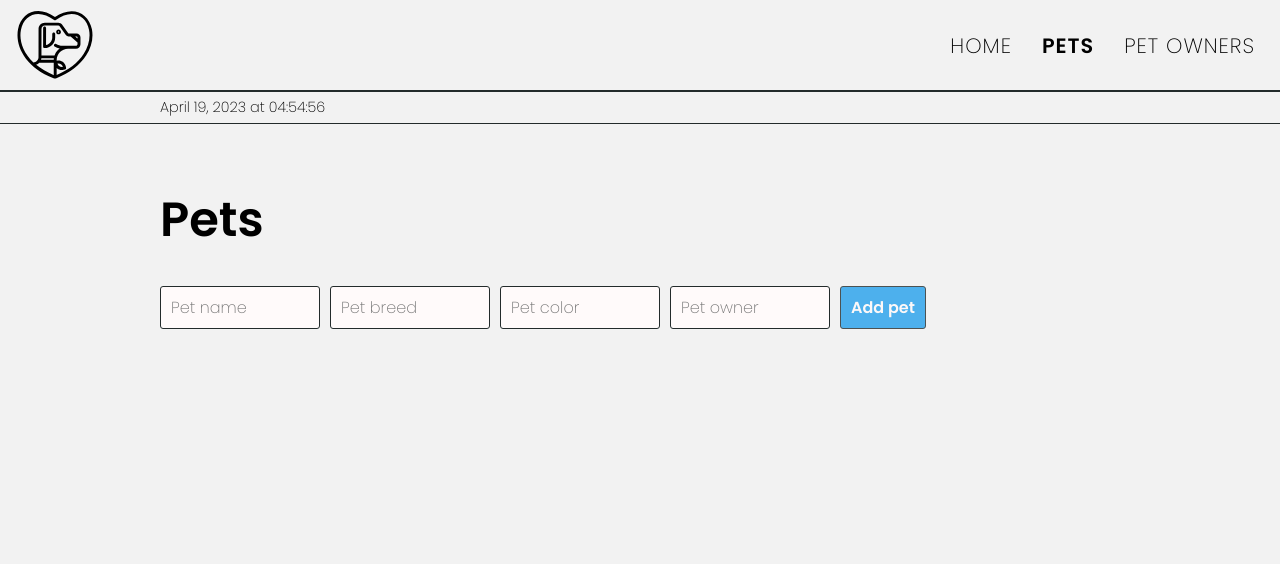
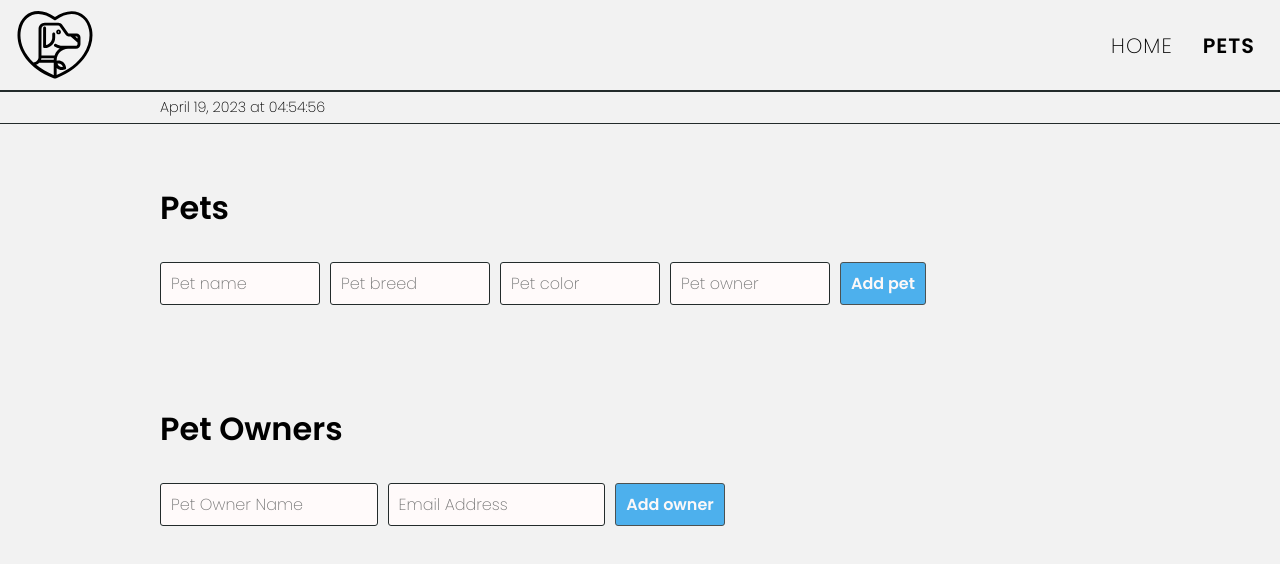
Before and after one commit to Mussorable/pets-hotel, a React (Vite) app: page /pets in a window 1280 px wide. Shown: the top 564 px of the page. Built offline with nearby package versions, Linux system fonts and the light colour scheme.

Commit message:
added straightforward add owner form v1.0

```diff
--- /dev/null
+++ b/src/AddOwnerForm.jsx
@@ -0,0 +1,14 @@
+export default function AddOwnerForm() {
+
+    function handleFormSubmit(event) {
+        event.preventDefault();
+    }
+
+    return <div className="add-form">
+        <form id="owner-form" onSubmit={handleFormSubmit}>
+            <input className="input input-width--xl" placeholder="Pet Owner Name" type="text" name="owner-name" id="owner-name-input" />
+            <input className="input input-width--xl" placeholder="Email Address" type="email" name="owner-email" id="owner-email-input" />
+            <button className="button" type="submit">Add owner</button>
+        </form>
+    </div>;
+}
--- a/src/App.jsx
+++ b/src/App.jsx
@@ -1,7 +1,6 @@
 import { BrowserRouter, Routes, Route} from "react-router-dom";
 import Home from "./Home";
 import Pets from "./Pets";
-import PetOwners from "./PetOwners";
 
 
 function App() {
@@ -10,7 +9,6 @@ function App() {
         <Routes>
             <Route path="/" element={<Home />}></Route>
             <Route path="/pets" element={<Pets />}></Route>
-            <Route path="/pet-owners" element={<PetOwners />}></Route>
         </Routes>
     </BrowserRouter>;
 }
--- a/src/Navbar.jsx
+++ b/src/Navbar.jsx
@@ -84,13 +84,6 @@ export default function Navbar() {
                                 Pets
                         </NavLink>
                     </li>
-                    <li className={liClasses}>
-                        <NavLink
-                            className={({isActive}) => (isActive ? "active" : "") + " " + aClasses}
-                            to="/pet-owners">
-                                Pet owners
-                        </NavLink>
-                    </li>
                 </ul>
             </nav>
         </div>
--- a/src/PetOwners.jsx
+++ /dev/null
@@ -1,13 +0,0 @@
-import { useEffect } from "react";
-import Navbar from "./Navbar";
-
-export default function PetOwners() {
-
-    useEffect(() => {
-        document.title = "Pet Owners";
-    });
-
-    return (
-        <Navbar />
-    );
-}
--- a/src/Pets.jsx
+++ b/src/Pets.jsx
@@ -1,6 +1,7 @@
 import { useEffect } from "react";
 import Navbar from "./Navbar";
 import AddPetForm from "./AddPetForm";
+import AddOwnerForm from "./AddOwnerForm";
 
 export default function Pets() {
 
@@ -13,8 +14,12 @@ export default function Pets() {
         <main>
             <div className="container">
                 <div className="tab">
-                    <h1 className="tab-heading title--lg">Pets</h1>
+                    <h2 className="tab-heading title--lg">Pets</h2>
                     <AddPetForm />
+                </div>
+                <div className="tab">
+                    <h2 className="tab-heading title--lg">Pet Owners</h2>
+                    <AddOwnerForm />
                 </div>
             </div>
         </main>
--- a/styles/fonts.css
+++ b/styles/fonts.css
@@ -1,5 +1,5 @@
 .title--lg {
-  font-size: 3rem;
+  font-size: 2rem;
 }
 
 .text--md {
--- a/styles/inputs.css
+++ b/styles/inputs.css
@@ -13,3 +13,7 @@
   border: 2px solid var(--button-color);
   outline: none;
 }
+
+.input-width--xl {
+  width: 17dvw;
+}
--- a/styles/layout.css
+++ b/styles/layout.css
@@ -1,3 +1,7 @@
+.tab:not(:last-child) {
+  margin-bottom: 100px;
+}
+
 .tab-heading {
   margin: 0;
   margin-bottom: 30px;
```
